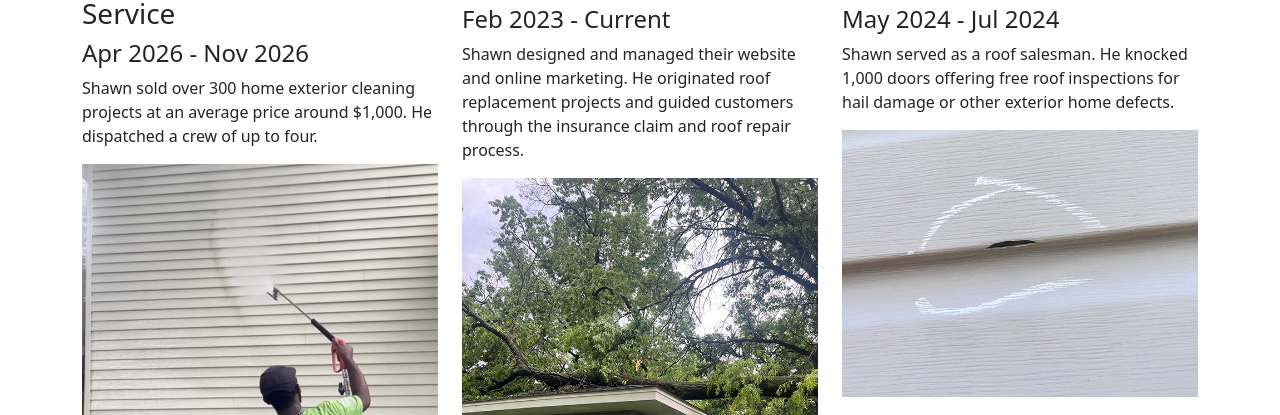
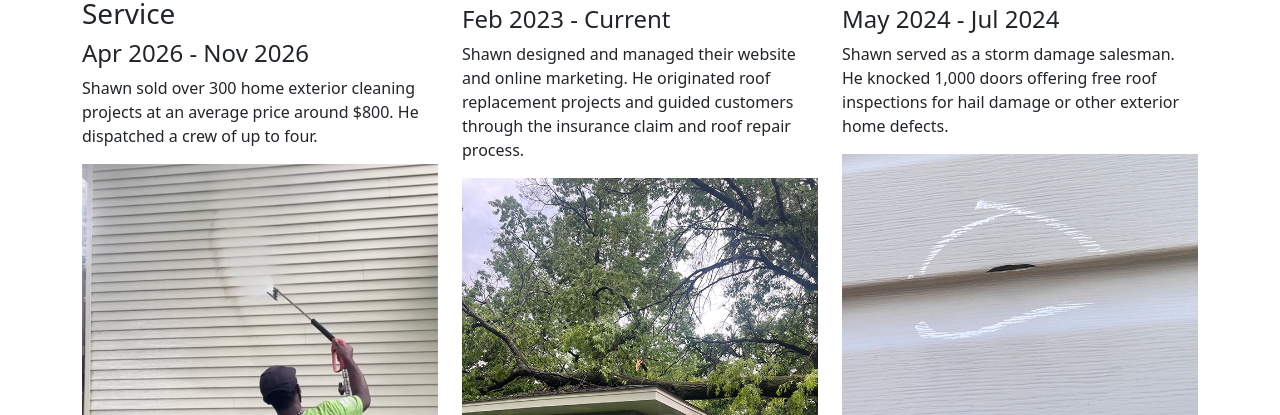
Before and after one commit to shawncagle/shawncagle.github.io, a plain HTML site: page habitat.html in a window 1280 px wide. Shown: the part 685-1100 px from the top of the page. Drawn offline with nearby package versions, Linux system fonts and the light colour scheme.

Commit message:
Update job descriptions and average project price

```diff
--- a/habitat.html
+++ b/habitat.html
@@ -88,7 +88,7 @@
         <div class="col-sm-6 col-lg-4">
           <h3>Office Manager at GreenLine Home Washing Service</h3>
 			<h4>Apr 2026 - Nov 2026</h4>
-			<p>Shawn sold over 300 home exterior cleaning projects at an average price around $1,000. He dispatched a crew of up to four.</p>
+			<p>Shawn sold over 300 home exterior cleaning projects at an average price around $800. He dispatched a crew of up to four.</p>
 			<img src="/images/Greenline.webp" alt="A man pressure washing vinyl siding."><br>
         </div>
  		<div class="col-sm-6 col-lg-4">
@@ -101,7 +101,7 @@
 		<div class="col-sm-6 col-lg-4">
           <h3>Outside Sales Rep at Wolf River Construction</h3>
 			<h4>May 2024 - Jul 2024</h4>
-			<p>Shawn served as a roof salesman. He knocked 1,000 doors offering free roof inspections for hail damage or other exterior home defects.</p>
+			<p>Shawn served as a storm damage salesman. He knocked 1,000 doors offering free roof inspections for hail damage or other exterior home defects.</p>
 			<img src="/images/Hail_Damage.webp" alt="Siding with hail damage."><br>
         </div>
 		<div class="col-sm-6 col-lg-4">
```
